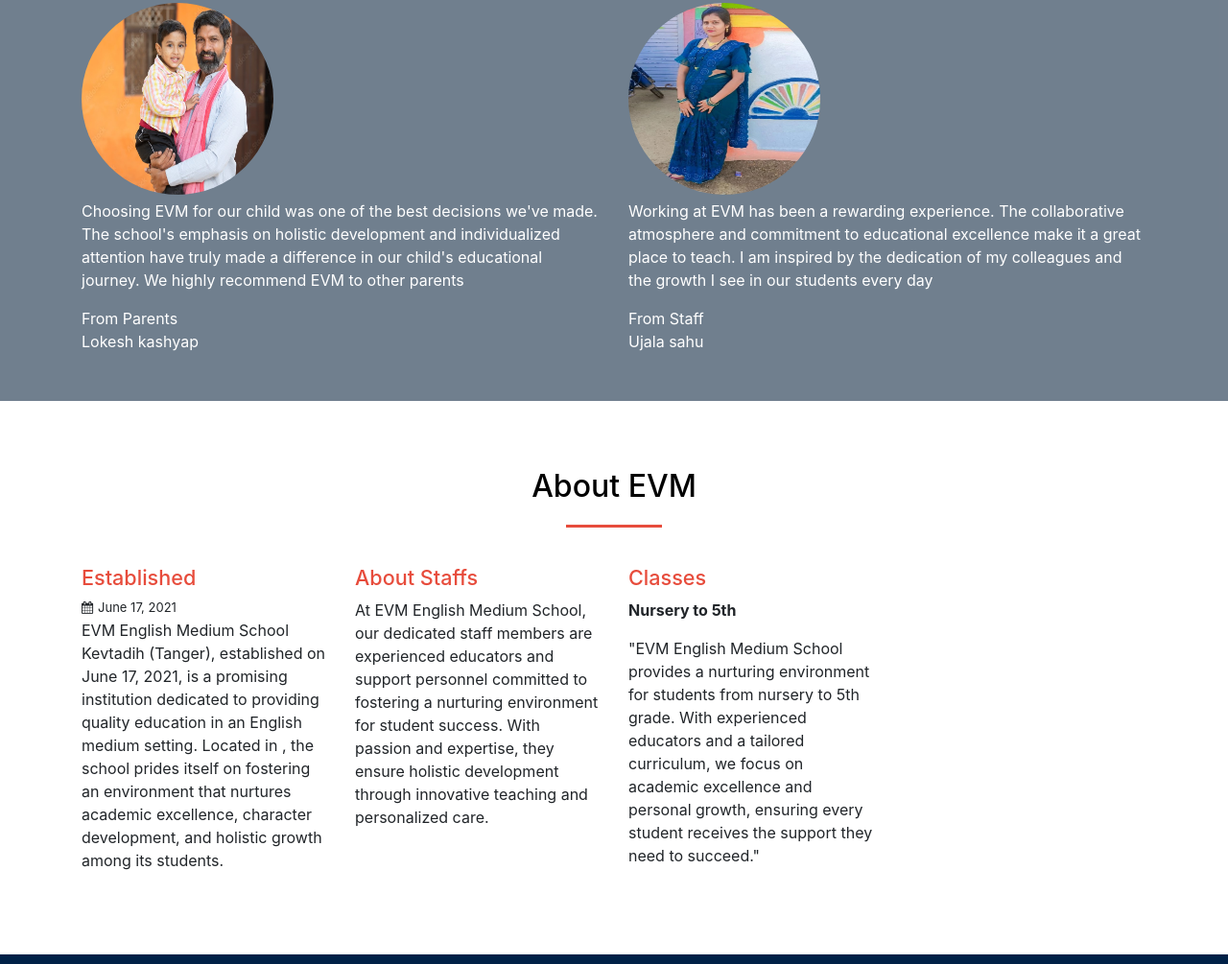
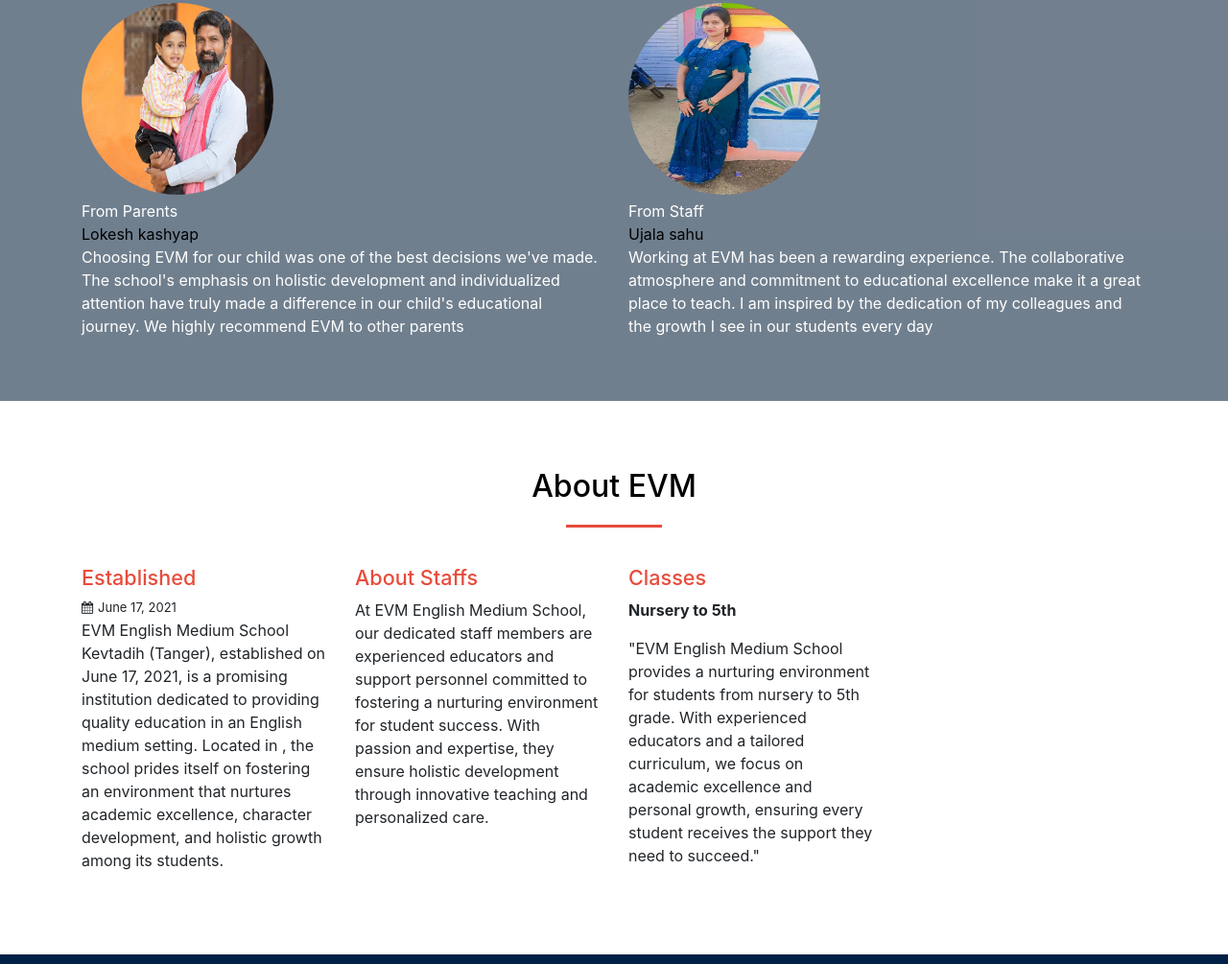
Before and after one commit to Vinaykashyap1/evmsample, a plain HTML site: page index.html in a window 1280 px wide. Shown: the part 1536-2541 px from the top of the page at 96% size. Drawn offline with nearby package versions, Linux system fonts and the light colour scheme.

Commit message:
Update index.html

```diff
--- a/index.html
+++ b/index.html
@@ -101,19 +101,21 @@
 				<div class="col-md-6">
 					<div class="testimonial">
 						<img src="img/parent.jpg"height="200px" width="200px" alt="">
+						<div class="author">From Parents</div>
+						<div class="author-company" style="color: black;">Lokesh kashyap</div>
 						<p>Choosing EVM for our child was one of the best decisions we've made. The school's emphasis on holistic development and individualized attention have truly made a difference in our child's educational journey. We highly recommend EVM to other parents</p>
 
-						<div class="author">From Parents</div>
-						<div class="author-company">Lokesh kashyap</div>
+
 					</div>
 				</div>
+
 				<div class="col-md-6">
 					<div class="testimonial">
 						<img src="img/anjali.jpg" height="200px" width="200px" alt="">
+						<div class="author">From Staff</div>
+						<div class="author-company" style="color: black;">Ujala sahu</div>
 						<p>Working at EVM has been a rewarding experience. The collaborative atmosphere and commitment to educational excellence make it a great place to teach. I am inspired by the dedication of my colleagues and the growth I see in our students every day</p>
 
-						<div class="author">From Staff</div>
-						<div class="author-company">Ujala sahu</div>
 					</div>
 				</div>
 			</div>
```
